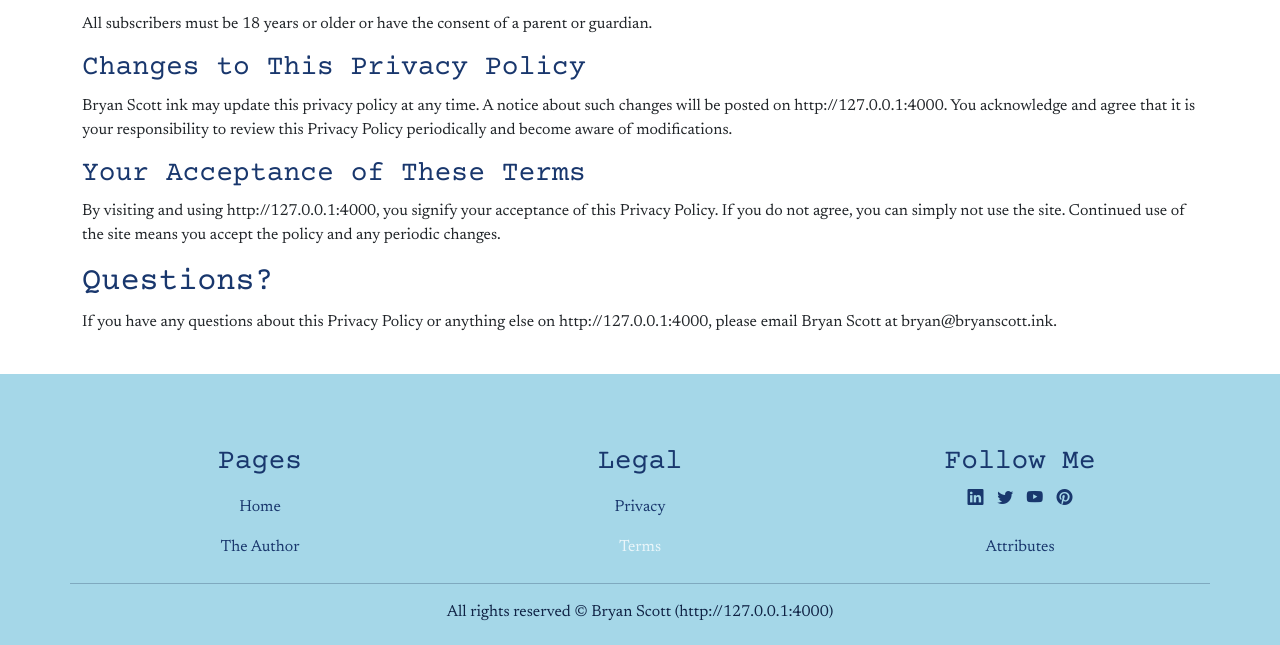
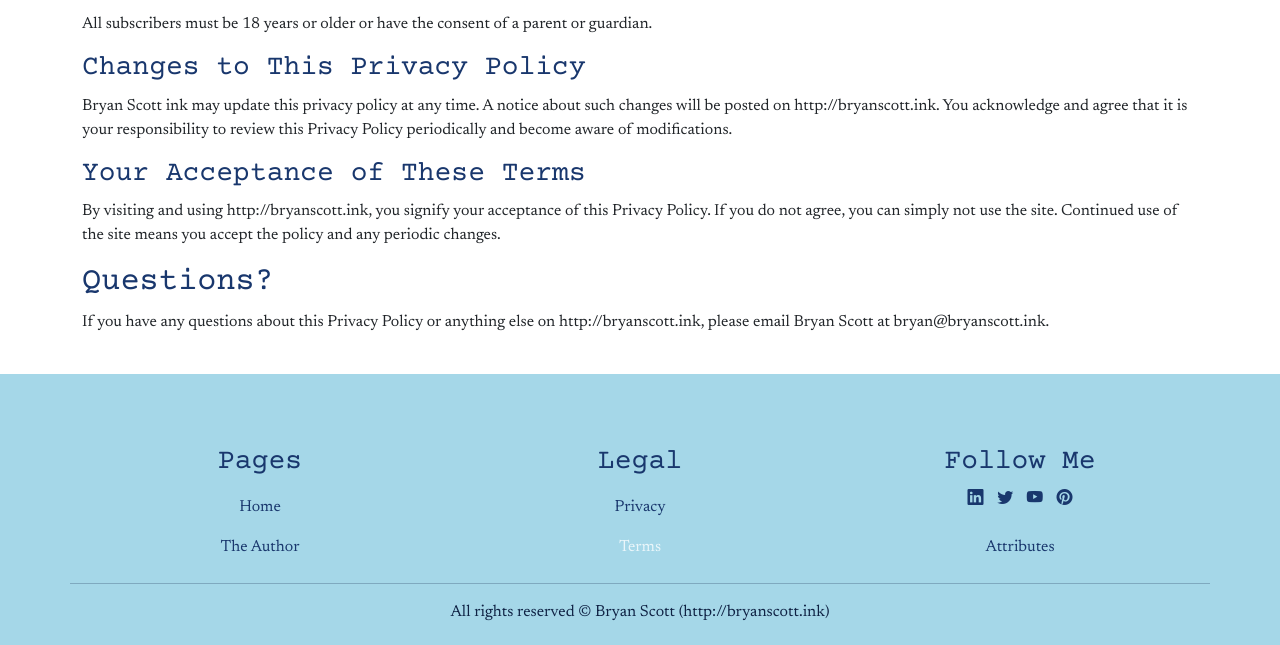
Before and after one commit to blherr70/bsi, a Jekyll site: the page built from terms.md, in a window 1280 px wide and 1027 px high. Shown: the part 379-1024 px from the top of the window. Built offline with Jekyll 4.4.1, drawn with Linux system fonts in a browser that asks for light colours.

Commit message:
Put correct URL in config file

```diff
--- a/_config.yml
+++ b/_config.yml
@@ -28,7 +28,7 @@
   line in _config.yml. It will appear in your document head meta (for
   Google search results) and in your feed.xml site description.
 baseurl: "" # the subpath of your site, e.g. /blog
-url: "http://127.0.0.1:4000" # the base hostname & protocol for your site, e.g. http://example.com
+url: "http://bryanscott.ink" # the base hostname & protocol for your site, e.g. http://example.com
 
 # Build settings
 theme: minima
```
